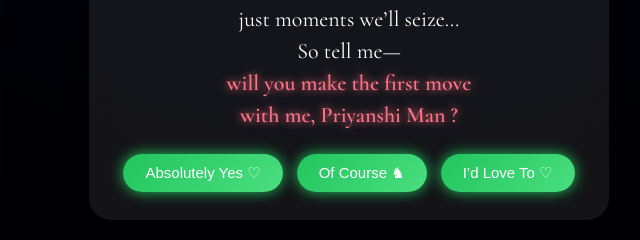
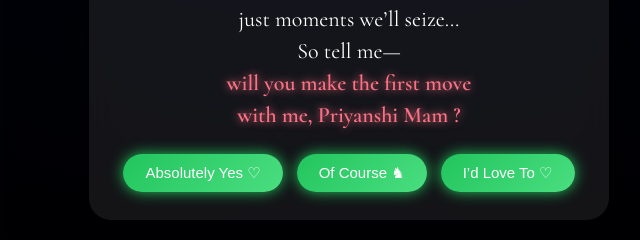
Before and after one commit to AnilShukla-05/askout, a plain HTML site: page index.html in a window 1280 px wide. Shown: the part 678-918 px from the top of the page, 291-931 px from the left. Drawn offline with nearby package versions, Linux system fonts and the light colour scheme.

Commit message:
Fix HTML encoding issues in index.html

```diff
--- a/index.html
+++ b/index.html
@@ -198,7 +198,7 @@ No wins or losses,
 just moments we’ll seize…
 So tell me—
 <span class="highlight">will you make the first move
-with me, Priyanshi Man ?</span>
+with me, Priyanshi Mam ?</span>
     </p>
 
     <div class="buttons">
```
